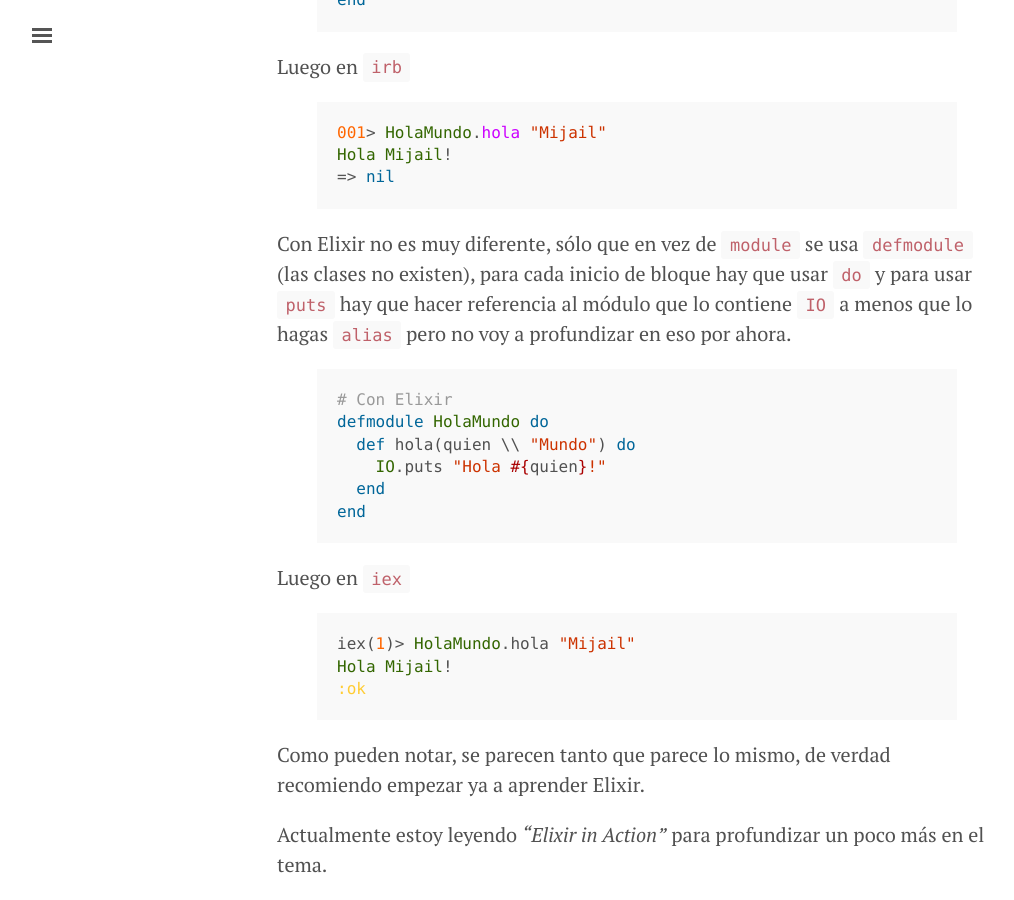
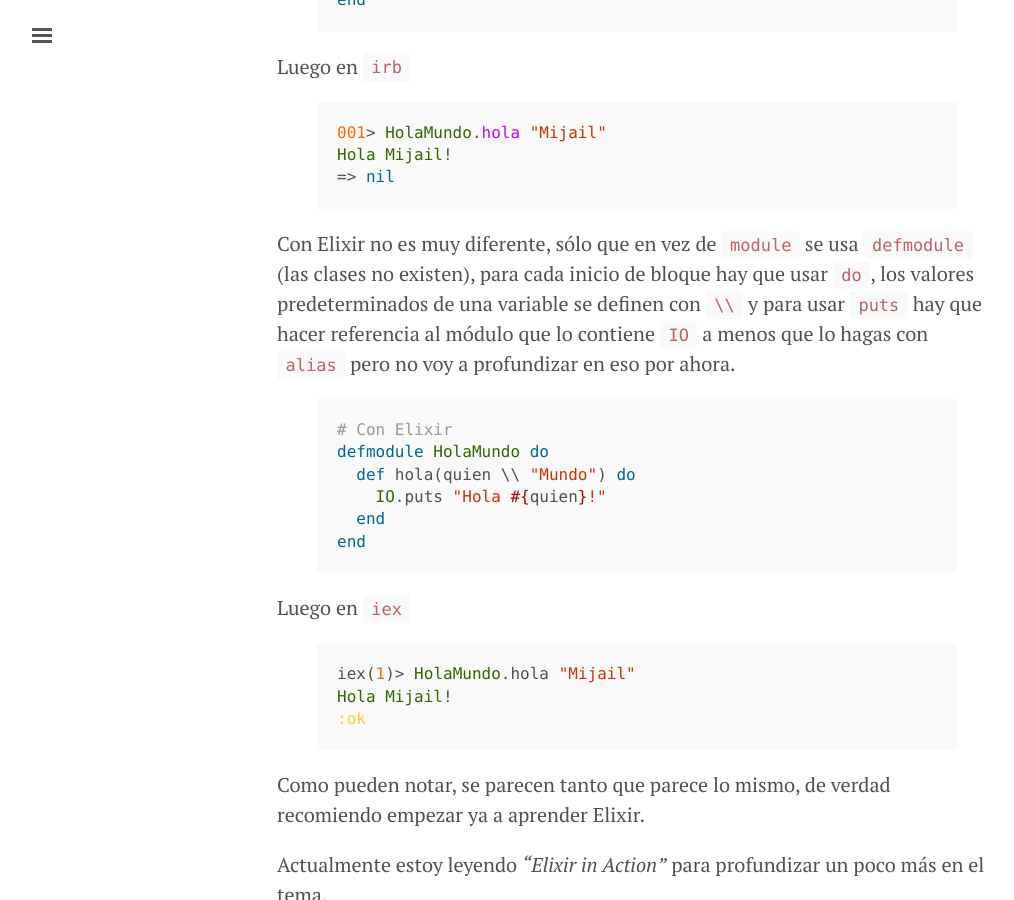
Before and after one commit to mijailr/mijailr.github.io, a Jekyll site: the page built from _posts/2016-10-17-primeros-pasos-con-elixir.md, in a window 1280 px wide and 900 px high, scrolled down 1251 px. Shown: the whole window, without its empty margins (3-1017 px from the left). Built offline with Jekyll 4.4.1, drawn with Linux system fonts in a browser that asks for light colours.

Commit message:
Agregar detalles sobre valores predeterminados de variable

```diff
--- a/_posts/2016-10-17-primeros-pasos-con-elixir.md
+++ b/_posts/2016-10-17-primeros-pasos-con-elixir.md
@@ -36,7 +36,7 @@
 => nil
 {% endhighlight %}
 
-Con Elixir no es muy diferente, sólo que en vez de `module` se usa `defmodule` (las clases no existen), para cada inicio de bloque hay que usar `do` y para usar `puts` hay que hacer referencia al módulo que lo contiene `IO` a menos que lo hagas `alias` pero no voy a profundizar en eso por ahora.
+Con Elixir no es muy diferente, sólo que en vez de `module` se usa `defmodule` (las clases no existen), para cada inicio de bloque hay que usar `do`, los valores predeterminados de una variable se definen con `\\` y para usar `puts` hay que hacer referencia al módulo que lo contiene `IO` a menos que lo hagas con `alias` pero no voy a profundizar en eso por ahora.
 
 {% highlight elixir %}
 # Con Elixir
```
